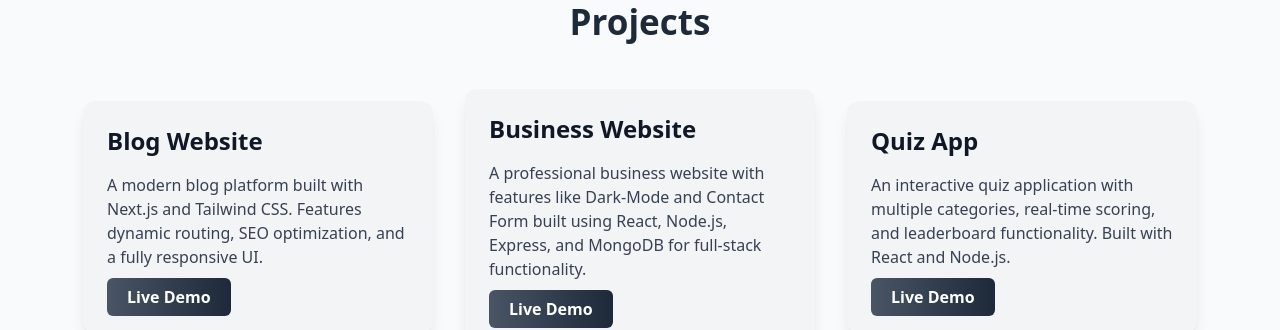
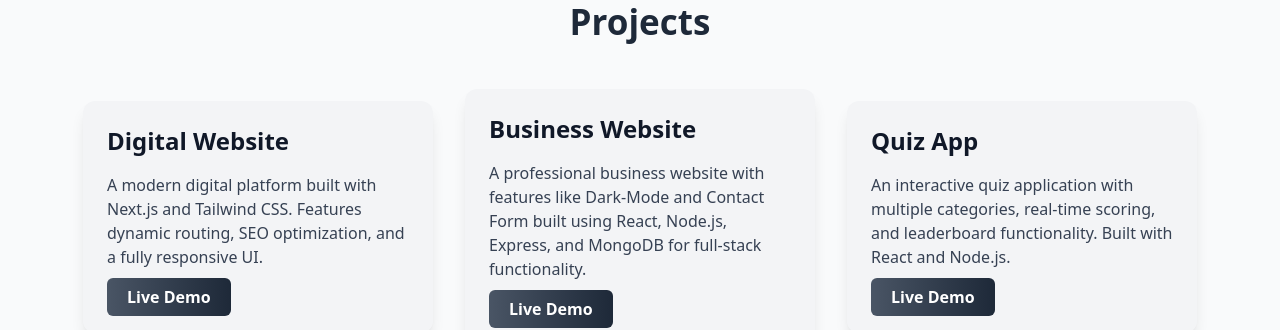
Before and after one commit to ShahanwazSaddam144/portfolio, a Next.js app: page / in a window 1280 px wide. Shown: the part 1400-1730 px from the top of the page. Built offline with nearby package versions, Linux system fonts and the light colour scheme.

Commit message:
comit for digital-x

```diff
--- a/app/Projects/page.js
+++ b/app/Projects/page.js
@@ -11,9 +11,9 @@ import "swiper/css/pagination";
 
 const projects = [
   {
-    Heading: "Blog Website",
-    Text: "A modern blog platform built with Next.js and Tailwind CSS. Features dynamic routing, SEO optimization, and a fully responsive UI.",
-    demoLink: "https://devblogs.buttnetworks.com/",
+    Heading: "Digital Website",
+    Text: "A modern digital platform built with Next.js and Tailwind CSS. Features dynamic routing, SEO optimization, and a fully responsive UI.",
+    demoLink: "https://digital-x.buttnetworks.com/",
   },
   {
     Heading: "Business Website",
--- a/app/components/Projects.js
+++ b/app/components/Projects.js
@@ -5,9 +5,9 @@ import { ArrowRight } from "lucide-react";
 
 const projects = [
   {
-    Heading: "Blog Website",
-    Text: "A modern blog platform built with Next.js and Tailwind CSS. Features dynamic routing, SEO optimization, and a fully responsive UI.",
-    demoLink: "https://devblogs.buttnetworks.com/",
+    Heading: "Digital Website",
+    Text: "A modern digital platform built with Next.js and Tailwind CSS. Features dynamic routing, SEO optimization, and a fully responsive UI.",
+    demoLink: "https://digital-x.buttnetworks.com/",
   },
   {
     Heading: "Business Website",
```
